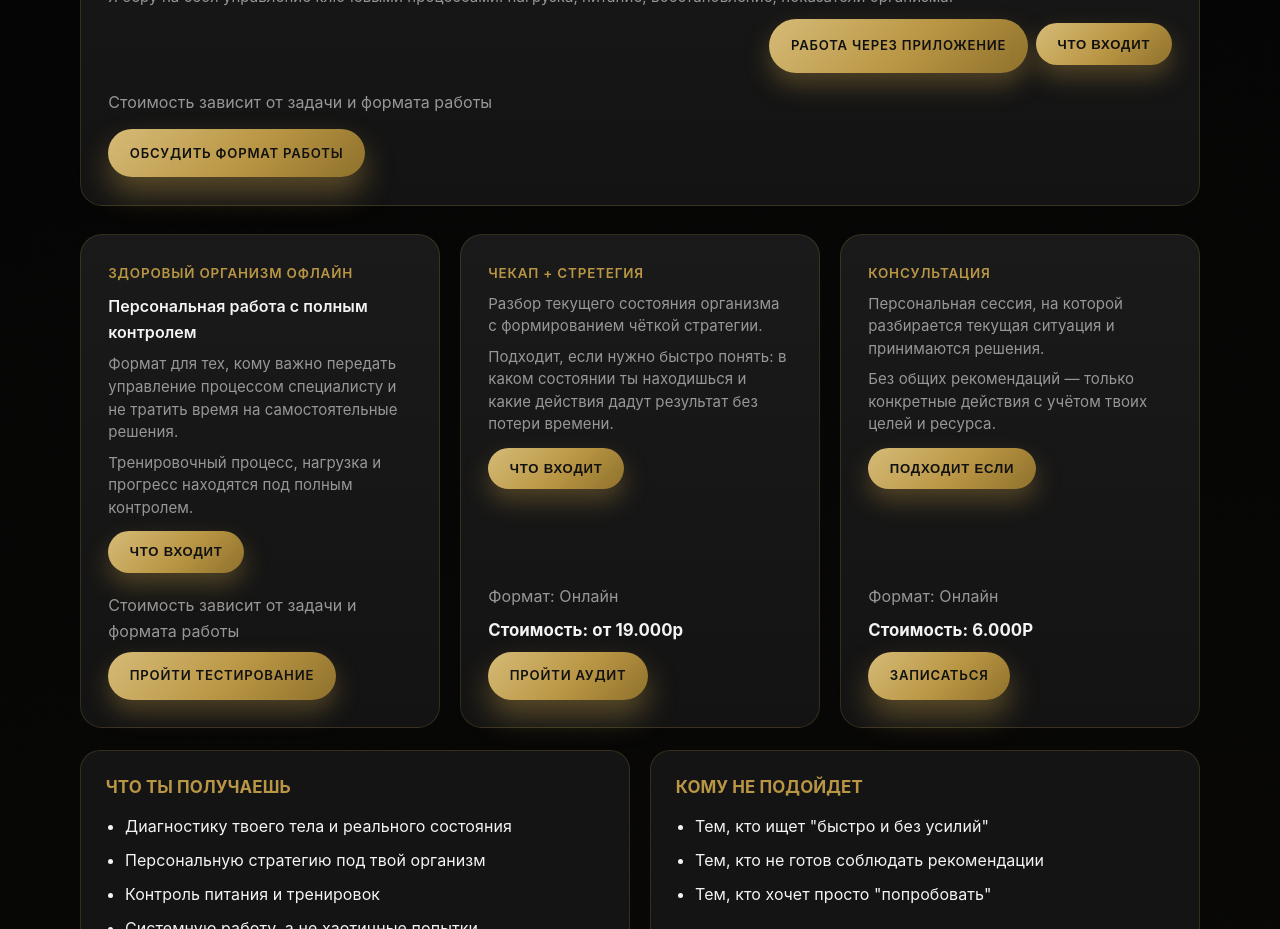
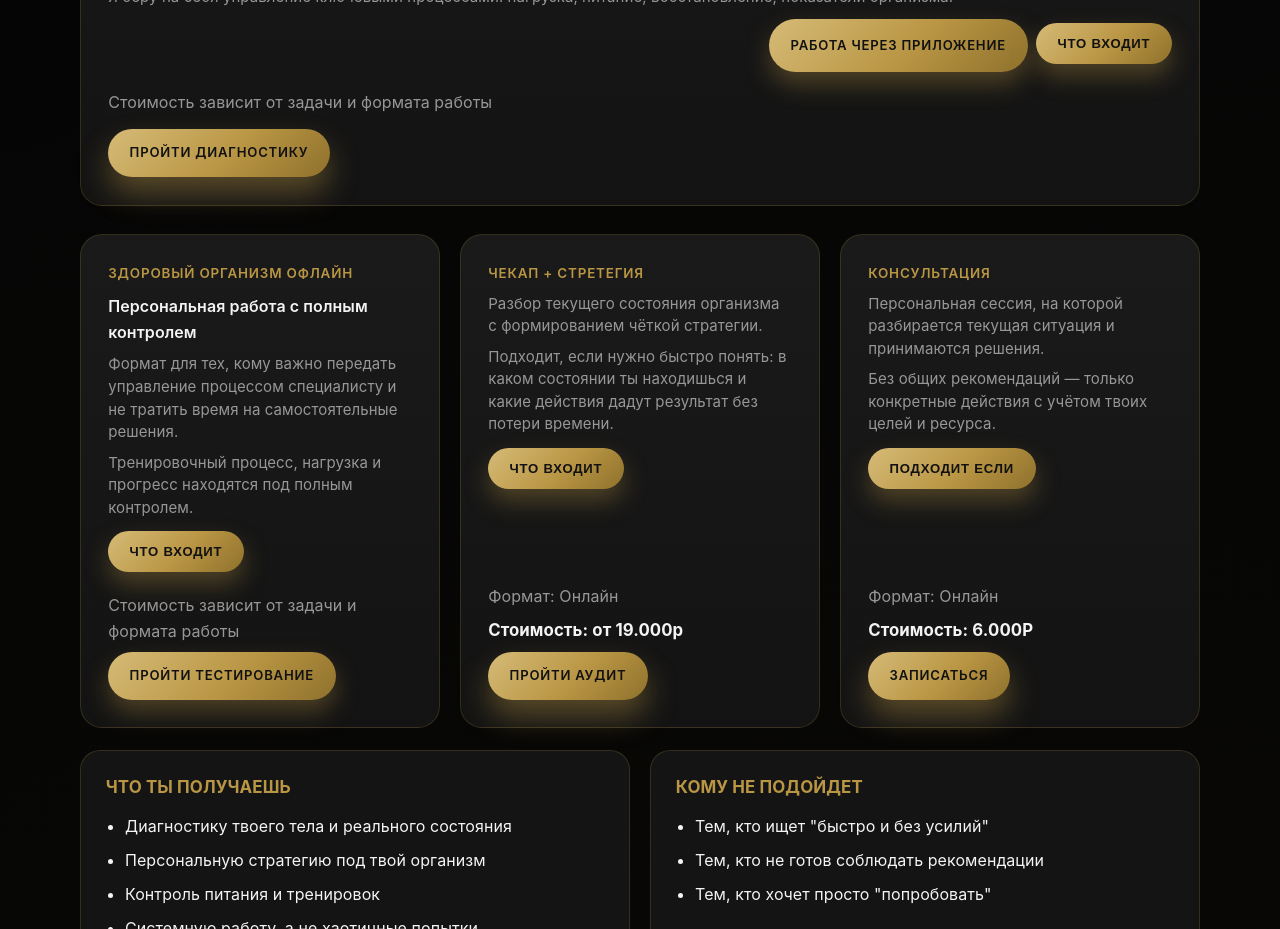
Before and after one commit to coachartyukhov/coach-site, a Vue app: page / in a window 1280 px wide. Shown: the part 4940-5869 px from the top of the page. Built offline with nearby package versions, Linux system fonts and the light colour scheme.

Commit message:
мои последние правки

```diff
--- a/src/components/HelloWorld.vue
+++ b/src/components/HelloWorld.vue
@@ -610,7 +610,7 @@ const personalPlan = computed(() => {
             <p class="package-meta">Стоимость зависит от задачи и формата работы</p>
             <div class="package-actions">
               <a class="button button-cta" href="#quiz" @click="chooseProduct('Здоровый орагнизм ОНЛАЙН')"
-                >Обсудить формат работы</a
+                >Пройти диагностику</a
               >
             </div>
           </div>
--- a/src/style.css
+++ b/src/style.css
@@ -13,6 +13,10 @@
 
 * {
   box-sizing: border-box;
+}
+
+html {
+  scroll-behavior: smooth;
 }
 
 body {
@@ -1137,8 +1141,9 @@ h2 {
   letter-spacing: 0.06em;
   padding: 0.82rem 1.35rem;
   cursor: pointer;
-  transition: transform 0.2s ease, background-color 0.2s ease, box-shadow 0.2s ease;
+  transition: transform 0.28s cubic-bezier(0.22, 1, 0.36, 1), background 0.28s ease, box-shadow 0.28s ease;
   box-shadow: 0 12px 24px rgba(185, 150, 68, 0.35);
+  will-change: transform;
 }
 
 .hero-content .button {
@@ -1149,6 +1154,11 @@ h2 {
   background: linear-gradient(135deg, #e0c98b 0%, #c3a154 55%, #9e7d32 100%);
   transform: translateY(-1px);
   box-shadow: 0 16px 30px rgba(185, 150, 68, 0.45);
+}
+
+.button:active {
+  transform: translateY(0) scale(0.985);
+  box-shadow: 0 8px 18px rgba(185, 150, 68, 0.32);
 }
 
 .button-cta {
```
